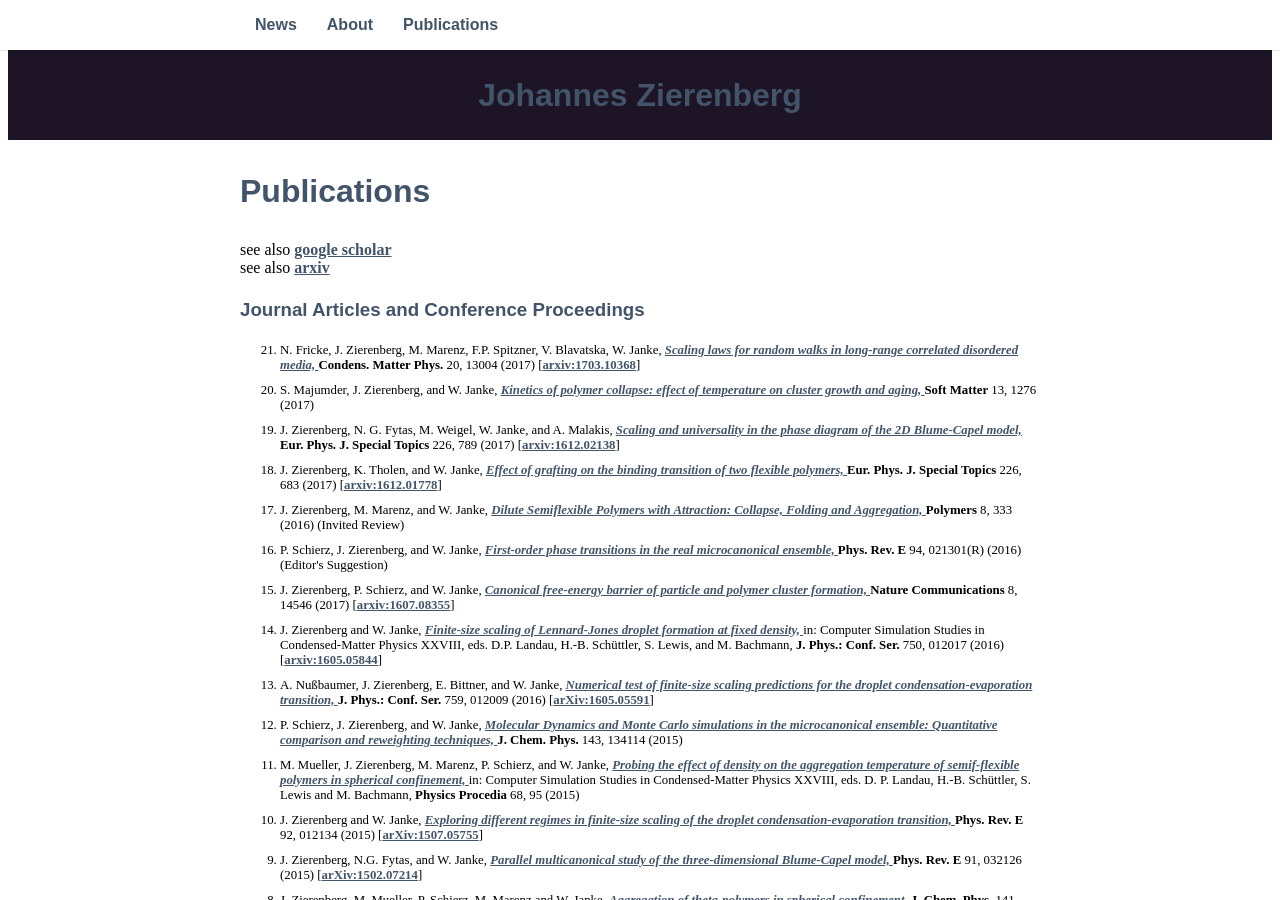
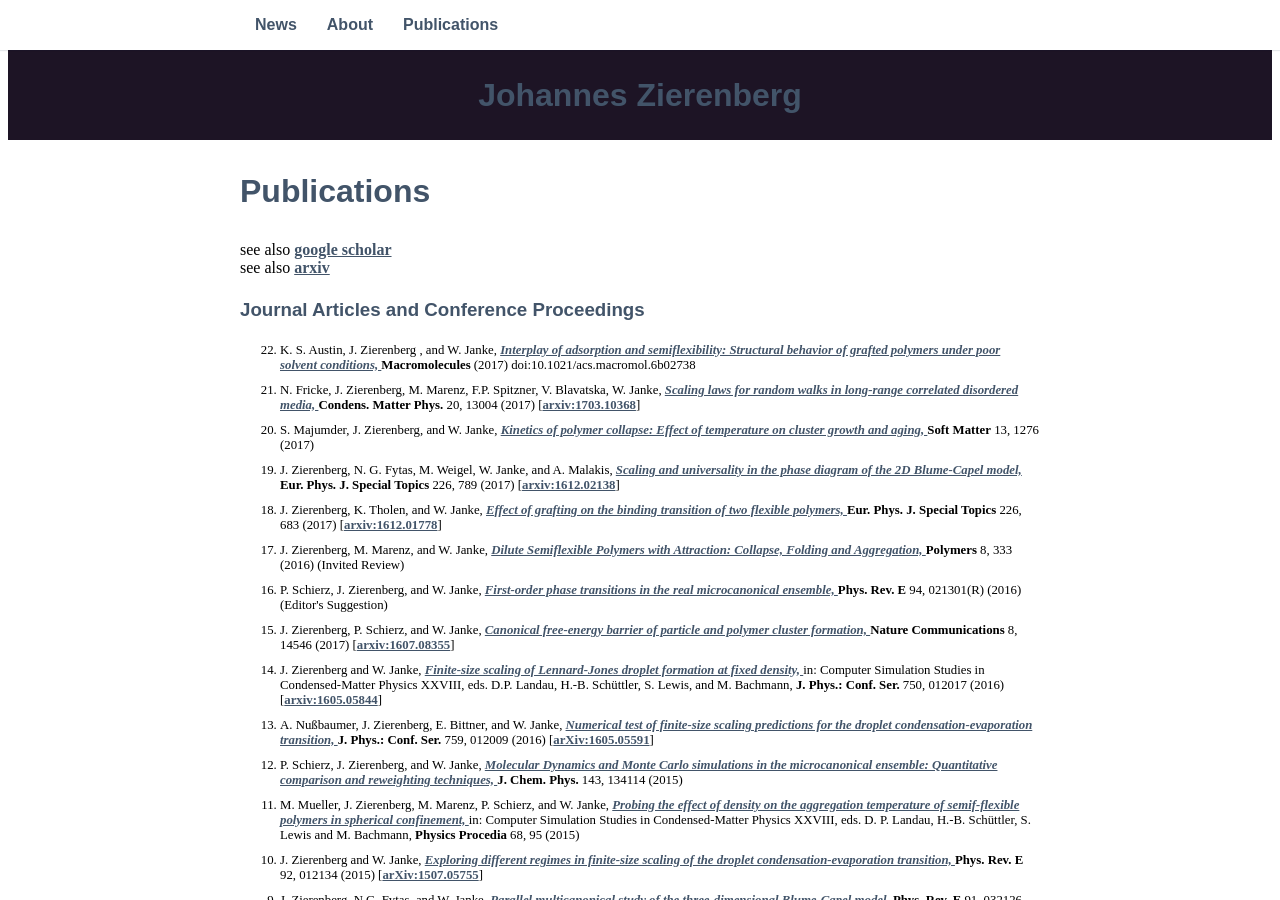
Before and after one commit to zierenberg/zierenberg.github.io, a Jekyll site: the page built from _pages/03_publications.md, in a window 1280 px wide and 900 px high. Built offline with Jekyll 4.4.1, drawn with Linux system fonts in a browser that asks for light colours; some web fonts are replaced.

Commit message:
publication: macromolecules

```diff
--- a/_pages/03_publications.md
+++ b/_pages/03_publications.md
@@ -8,6 +8,12 @@ see also <a href="https://arxiv.org/a/zierenberg_j_1.html">arxiv</a><br>
 <h3>Journal Articles and Conference Proceedings</h3>
 <ol reversed>
 <listpub>
+  <li> K. S. Austin, J. Zierenberg , and W. Janke,
+       <pubtitle><a href="http://pubs.acs.org/doi/full/10.1021/acs.macromol.6b02738">
+       Interplay of adsorption and semiflexibility: Structural behavior of grafted polymers under poor solvent conditions,
+       </a></pubtitle>
+       <journal>Macromolecules</journal> (2017)
+       doi:10.1021/acs.macromol.6b02738
   <li> N. Fricke, J. Zierenberg, M. Marenz, F.P. Spitzner, V. Blavatska, W. Janke,
        <pubtitle><a href="http://www.icmp.lviv.ua/journal/zbirnyk.89/13004/abstract.html">
        Scaling laws for random walks in long-range correlated disordered media,
@@ -17,7 +23,7 @@ see also <a href="https://arxiv.org/a/zierenberg_j_1.html">arxiv</a><br>
   </li>
   <li> S. Majumder, J. Zierenberg, and W. Janke,
        <pubtitle><a href="http://pubs.rsc.org/en/content/articlehtml/2017/sm/c6sm02197b">
-       Kinetics of polymer collapse: effect of temperature on cluster growth and aging,
+       Kinetics of polymer collapse: Effect of temperature on cluster growth and aging,
        </a></pubtitle>
        <journal>Soft Matter</journal> 13, 1276 (2017)
   </li>
```
